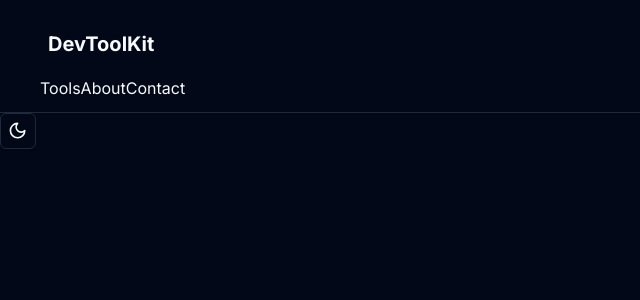
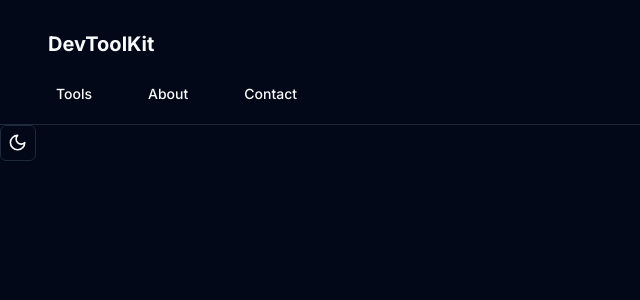
Before and after one commit to tiger-githubb/DevToolBox, a Next.js app: page / in a window 1280 px wide. Shown: the top 300 px of the page, without its empty margins (0-640 px from the left). Built offline with nearby package versions, Linux system fonts and the light colour scheme.

Commit message:
menu style

```diff
--- a/components/Header.tsx
+++ b/components/Header.tsx
@@ -1,39 +1,44 @@
-import React from 'react'
-import { Container } from './ui/container'
-import Link from 'next/link'
+import React from "react";
+import { Container } from "./ui/container";
+import Link from "next/link";
+import { Button } from "./ui/button";
 
 const routes = [
   {
     href: "/",
-        label:"Tools",
+    label: "Tools",
   },
   {
     href: "/",
-        label:"About",
+    label: "About",
   },
   {
     href: "/",
-        label:"Contact",
+    label: "Contact",
   },
-]
+];
 
 export const Header = () => {
   return (
-    <header className='sm:flex sm:justify-between py-3 px-4 border-b'>
+    <header className="sm:flex sm:justify-between py-3 px-4 border-b">
       <Container>
         <div className="relative px-4 sm:px-6 lg:px-8 flex h-16 items-center justify-between w-full">
           <div className="flex items-center">
-                    <Link href="/" className='ml-4 lg:ml-0'>
+            <Link href="/" className="ml-4 lg:ml-0">
               <h1 className="text-xl font-bold">DevToolKit</h1>
             </Link>
           </div>
         </div>
-            <nav className="mx-6 flex items-center">
-                {routes.map((route,i)=>(
-                    <Link key={i} href={route.href}>{route.label}</Link>
+        <nav className="mx-6 flex items-center space-x-4 lg:space-x-6 md:Block">
+          {routes.map((route, i) => (
+            <Button asChild variant={"ghost"}>
+              <Link key={i} href={route.href} className="text-sm font-medium transition-colors">
+                {route.label}
+              </Link>
+            </Button>
           ))}
         </nav>
       </Container>
     </header>
-  )
-}
+  );
+};
```
Lines whose indentation alone changed are shown as unchanged.
